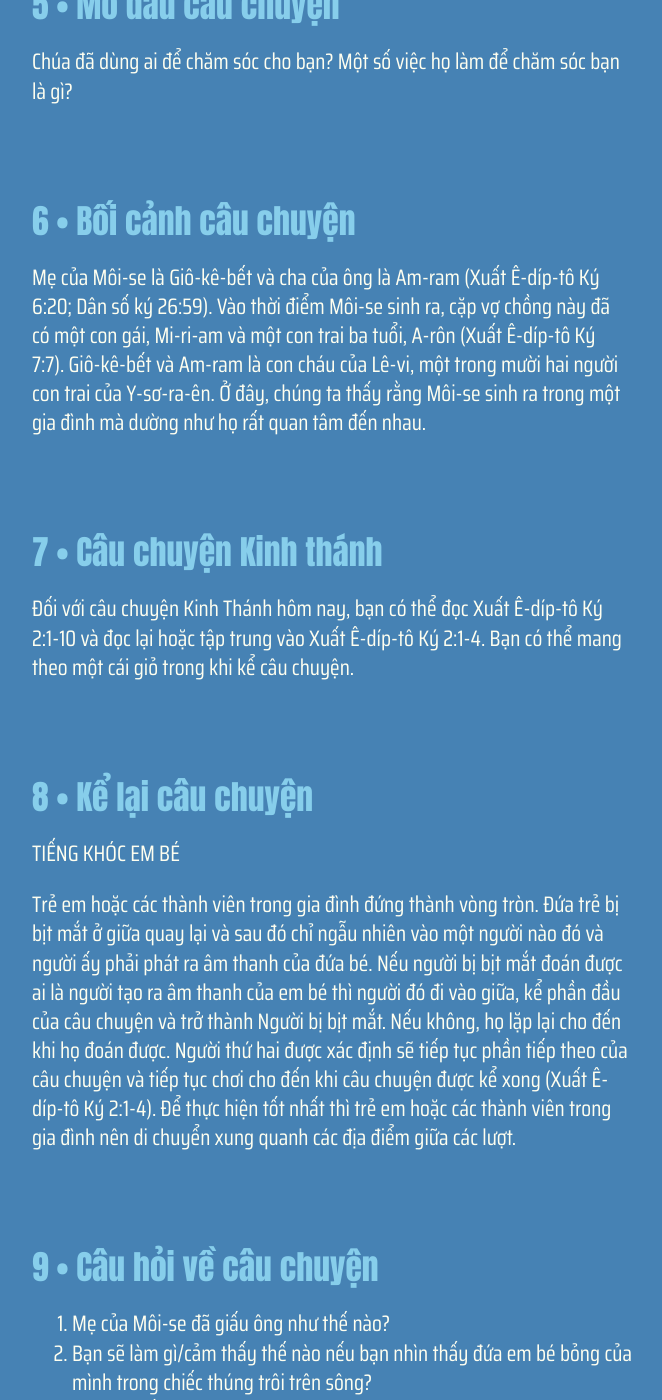
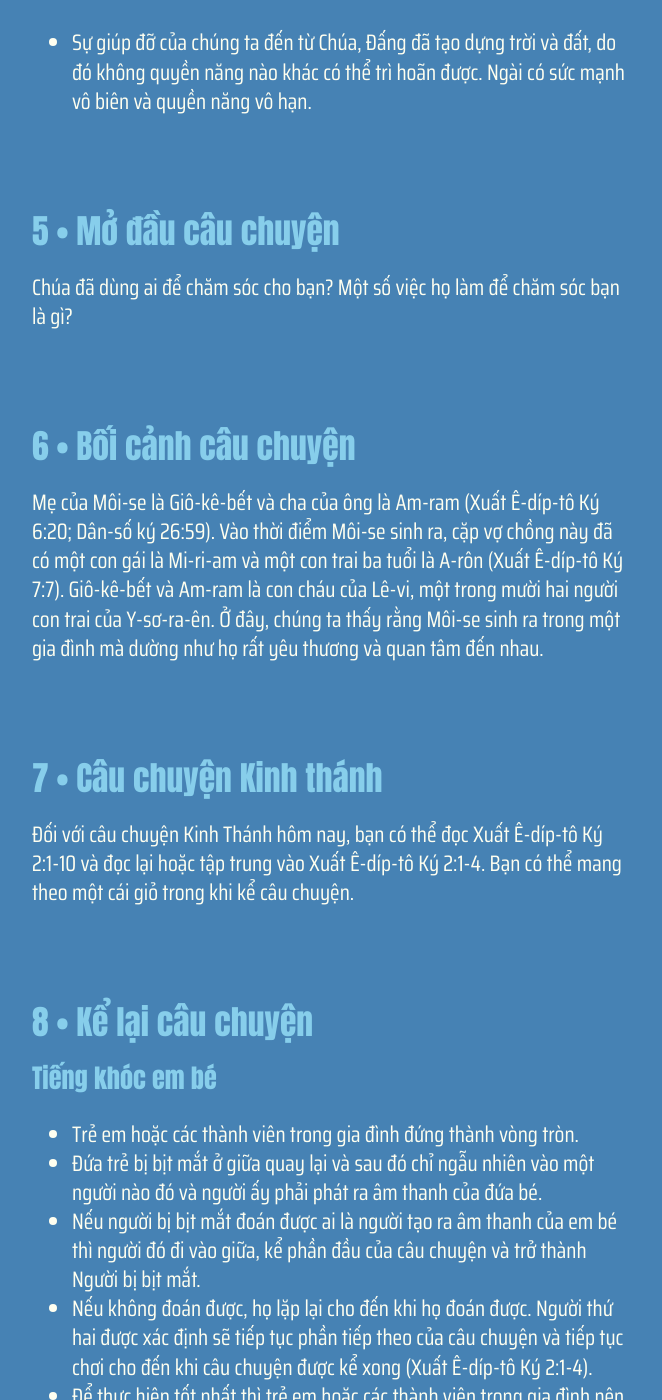
Before and after one commit to GospelTrust/LGS, a Jekyll site: the page built from docs/content/_vi/23-1.md, in a window 1280 px wide and 1400 px high, scrolled down 2477 px. Shown: the whole window, without its empty margins (308-970 px from the left). Built offline with Jekyll 4.4.1, drawn with Linux system fonts in a browser that asks for light colours; some web fonts are replaced; some of the changed text lies outside the part shown.

Commit message:
Update: w23d1

```diff
--- a/docs/content/_vi/23-1.md
+++ b/docs/content/_vi/23-1.md
@@ -38,7 +39,7 @@ Một số việc họ làm để chăm sóc bạn là gì?
 
 
 {% include lesson/section.html index=6 %}
-Mẹ của Môi-se là Giô-kê-bết và cha của ông là Am-ram (Xuất Ê-díp-tô Ký 6:20; Dân số ký 26:59). Vào thời điểm Môi-se sinh ra, cặp vợ chồng này đã có một con gái, Mi-ri-am và một con trai ba tuổi, A-rôn (Xuất Ê-díp-tô Ký 7:7). Giô-kê-bết và Am-ram là con cháu của Lê-vi, một trong mười hai người con trai của Y-sơ-ra-ên. Ở đây, chúng ta thấy rằng Môi-se sinh ra trong một gia đình mà dường như họ rất quan tâm đến nhau.
+Mẹ của Môi-se là Giô-kê-bết và cha của ông là Am-ram (Xuất Ê-díp-tô Ký 6:20; Dân-số ký 26:59). Vào thời điểm Môi-se sinh ra, cặp vợ chồng này đã có một con gái là Mi-ri-am và một con trai ba tuổi là A-rôn (Xuất Ê-díp-tô Ký 7:7). Giô-kê-bết và Am-ram là con cháu của Lê-vi, một trong mười hai người con trai của Y-sơ-ra-ên. Ở đây, chúng ta thấy rằng Môi-se sinh ra trong một gia đình mà dường như họ rất yêu thương và quan tâm đến nhau.
 
 
 {% include lesson/section.html index=7 %}
@@ -46,9 +47,13 @@ Mẹ của Môi-se là Giô-kê-bết và cha của ông là Am-ram (Xuất Ê-d
 
 
 {% include lesson/section.html index=8 %}
-TIẾNG KHÓC EM BÉ
+### Tiếng khóc em bé
 
-Trẻ em hoặc các thành viên trong gia đình đứng thành vòng tròn. Đứa trẻ bị bịt mắt ở giữa quay lại và sau đó chỉ ngẫu nhiên vào một người nào đó và người ấy phải phát ra âm thanh của đứa bé. Nếu người bị bịt mắt đoán được ai là người tạo ra âm thanh của em bé thì người đó đi vào giữa, kể phần đầu của câu chuyện và trở thành Người bị bịt mắt. Nếu không, họ lặp lại cho đến khi họ đoán được. Người thứ hai được xác định sẽ tiếp tục phần tiếp theo của câu chuyện và tiếp tục chơi cho đến khi câu chuyện được kể xong (Xuất Ê-díp-tô Ký 2:1-4). Để thực hiện tốt nhất thì trẻ em hoặc các thành viên trong gia đình nên di chuyển xung quanh các địa điểm giữa các lượt.
+- Trẻ em hoặc các thành viên trong gia đình đứng thành vòng tròn.
+- Đứa trẻ bị bịt mắt ở giữa quay lại và sau đó chỉ ngẫu nhiên vào một người nào đó và người ấy phải phát ra âm thanh của đứa bé.
+- Nếu người bị bịt mắt đoán được ai là người tạo ra âm thanh của em bé thì người đó đi vào giữa, kể phần đầu của câu chuyện và trở thành Người bị bịt mắt.
+- Nếu không đoán được, họ lặp lại cho đến khi họ đoán được. Người thứ hai được xác định sẽ tiếp tục phần tiếp theo của câu chuyện và tiếp tục chơi cho đến khi câu chuyện được kể xong (Xuất Ê-díp-tô Ký 2:1-4).
+- Để thực hiện tốt nhất thì trẻ em hoặc các thành viên trong gia đình nên di chuyển xung quanh các địa điểm giữa các lượt.
 
 
 {% include lesson/section.html index=9 %}
@@ -58,4 +63,4 @@ Trẻ em hoặc các thành viên trong gia đình đứng thành vòng tròn.
 
 
 {% include lesson/section.html index=10 %}
- Lạy Chúa, Cảm ơn Ngài đã cho những người đã yêu thương và chăm sóc chúng con giống như Ngài đã chăm sóc cho em bé Môi-se bằng cách cho mọi người yêu thương em bé ấy và chăm sóc cho em bé ấy! Xin Chúa cũng giúp chúng con biết yêu thương mọi người xung quanh. Nhân danh Chúa Jêsus Christ, chúng con cầu nguyện. A-men!
+> Lạy Chúa, cảm ơn Ngài đã cho những người đã yêu thương và chăm sóc chúng con giống như Ngài đã chăm sóc cho em bé Môi-se bằng cách cho mọi người yêu thương em bé ấy và chăm sóc cho em bé ấy! Xin Chúa cũng giúp chúng con biết yêu thương mọi người xung quanh. Nhân danh Chúa Jêsus Christ, chúng con cầu nguyện. A-men!
```
Also changed, not shown: other parts of docs/content/_vi/23-1.md (+6 -5 lines).
